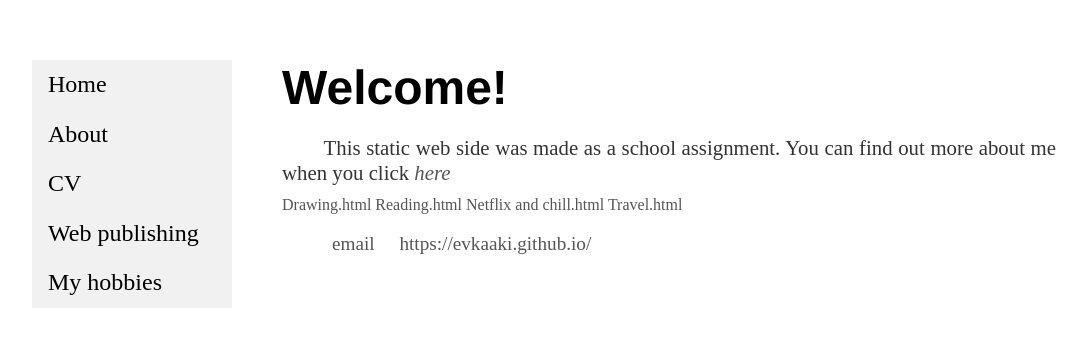
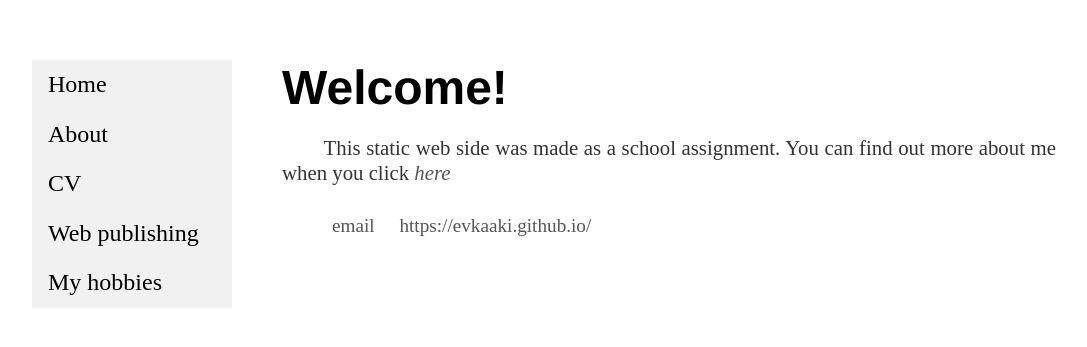
Before and after one commit to EvkaAki/EvkaAki.github.io, a Jekyll site: the page built from index.html, in a window 1280 px wide. Shown: the top 347 px of the page, without its empty margins (96-1183 px from the left). Built offline with Jekyll 4.4.1, drawn with Linux system fonts in a browser that asks for light colours.

```diff
--- a/index.html
+++ b/index.html
@@ -6,6 +6,3 @@
 			<h1>Welcome!</h1>
 			<p>This static web side was made as a school assignment. You can find out more about me when you click <a  href="/about"><em> here </em> </a></p>
 		</div>
-		{% for hobby in site.hobbies %}
-			<a href="{{ hobby.url }}">{{ hobby.title }}.html</a>
-		{% endfor %}
```
Also changed, not shown: hobbies/index.md (+1 -1 lines).
